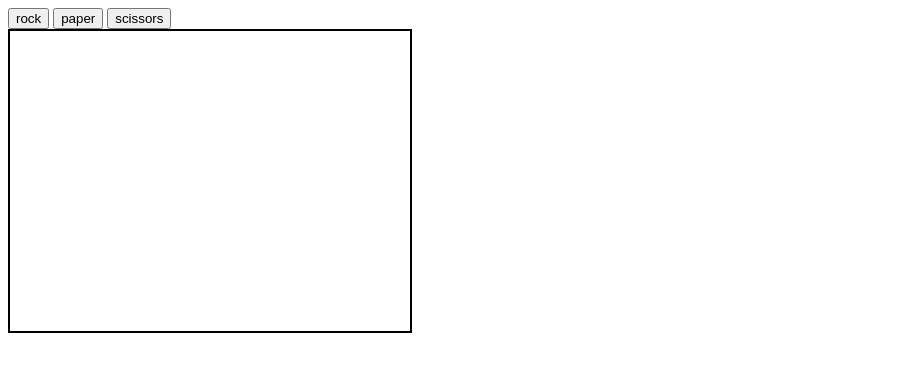
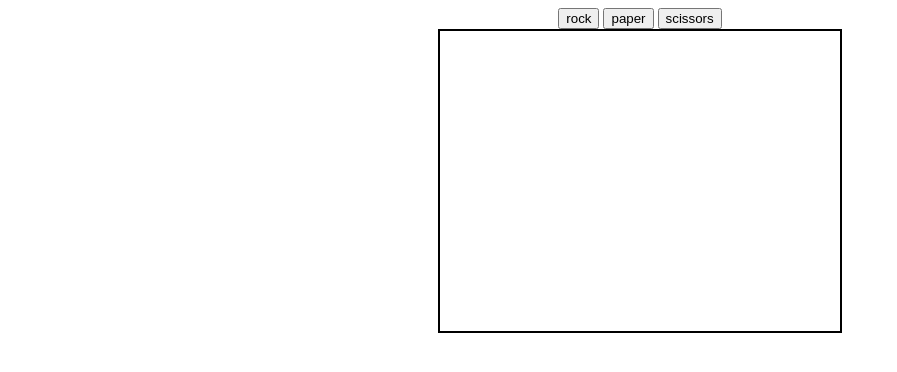
Before and after one commit to cs50xGH/rock-paper-scissors, a plain HTML site: page index.html in a window 1280 px wide. Shown: the whole page, without its empty margins (0-897 px from the left). Drawn offline with Linux system fonts and the light colour scheme.

Commit message:
centered the buttons and box

```diff
--- a/index.html
+++ b/index.html
@@ -7,9 +7,12 @@
   <title>Rock Paper Scissors</title>
 </head>
 <body>
-  <button class = "rock">rock</button>
-  <button class = "paper">paper</button>
-  <button class = "scissors">   scissors</button>
+  <div class="container">
+    <button class = "rock">rock</button>
+    <button class = "paper">paper</button>
+    <button class = "scissors">scissors</button>
+  </div>
+
 
   <div class = "result"></div>
 
--- a/style.css
+++ b/style.css
@@ -1,3 +1,9 @@
+body{
+    display: flex;
+    justify-content: center;
+    align-items: center;
+    flex-direction: column;
+}
 .result {
     border: 2px solid black;
     height: 300px;
```
